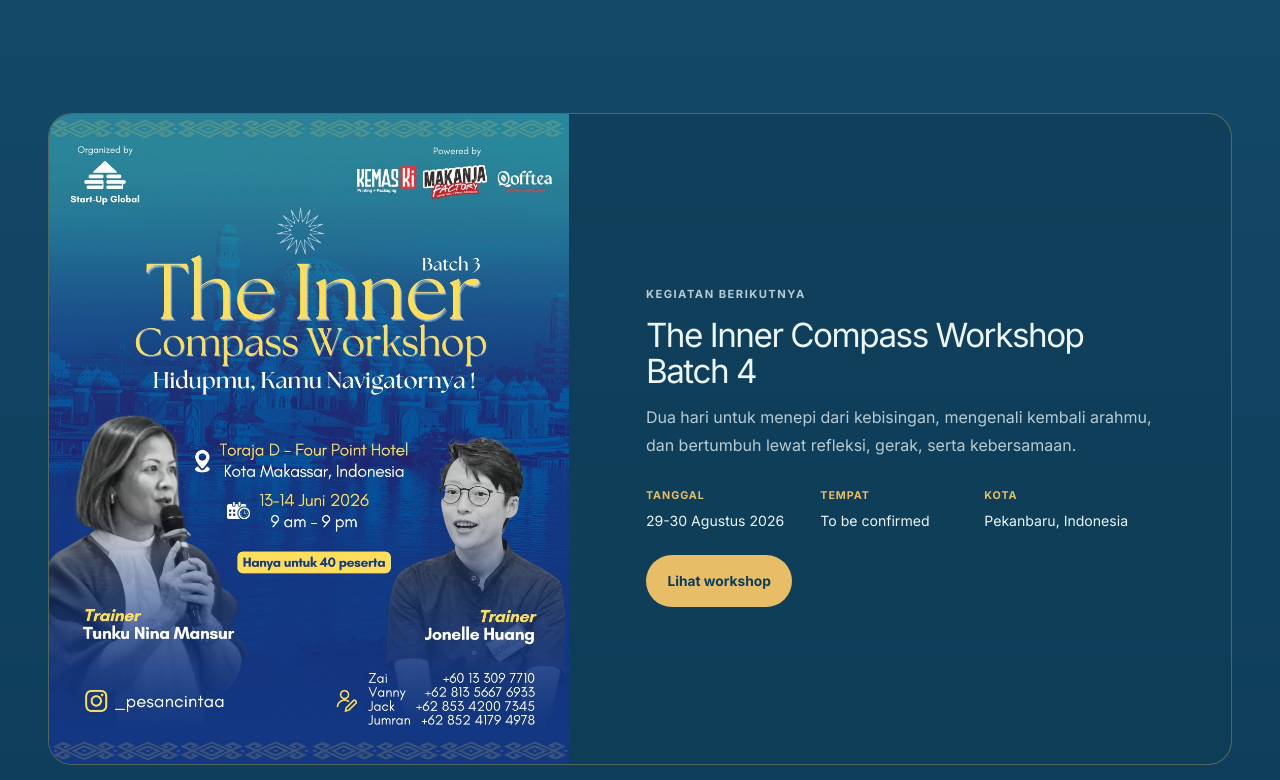
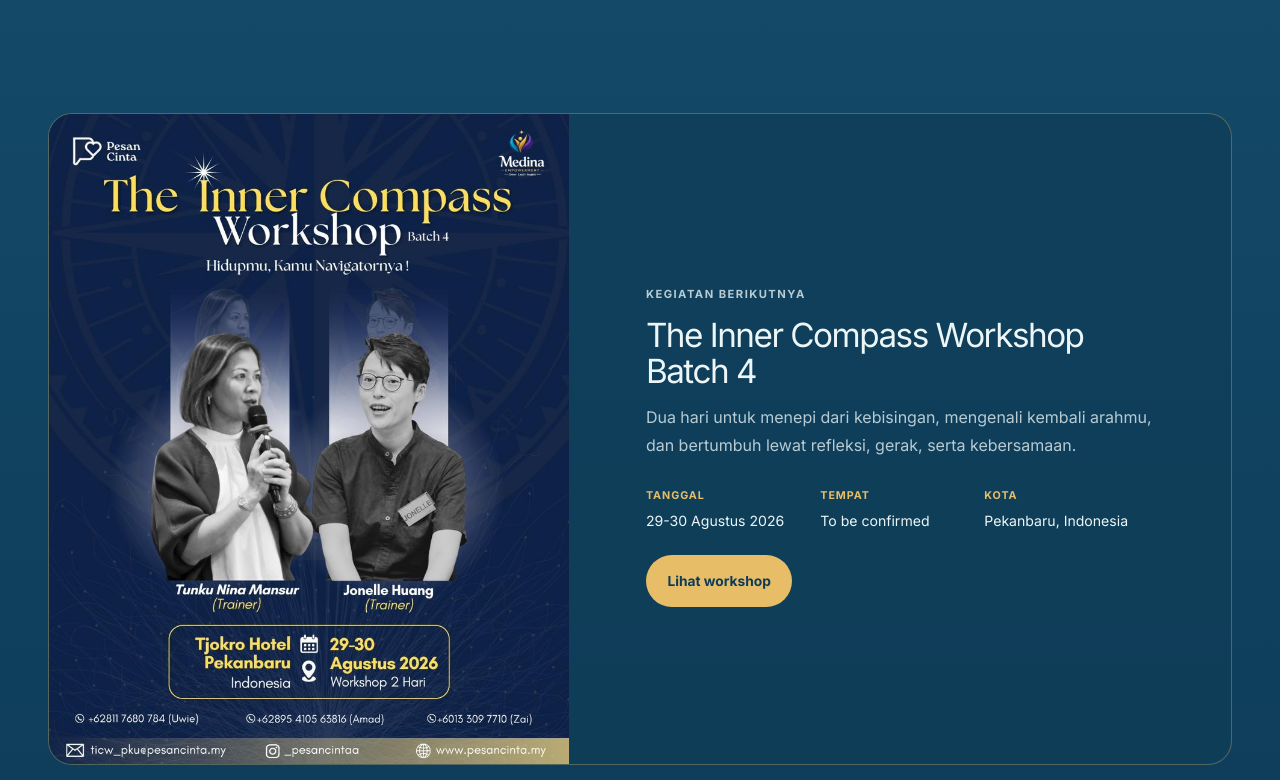
Before and after one commit to zhorahmatt/pesancinta.my, a React (Vite) app: page / in a window 1280 px wide. Shown: the part 4180-4960 px from the top of the page. Built offline with nearby package versions, Linux system fonts and the light colour scheme; no server answers.

Commit message:
update the image on homepage kegiatan

```diff
--- a/src/content/pesanCintaHome.ts
+++ b/src/content/pesanCintaHome.ts
@@ -134,7 +134,7 @@
         label: 'Kegiatan berikutnya',
         title: 'The Inner Compass Workshop Batch 4',
         summary: 'Dua hari untuk menepi dari kebisingan, mengenali kembali arahmu, dan bertumbuh lewat refleksi, gerak, serta kebersamaan.',
-        media: '/g17.jpeg',
+        media: '/ticw_pekanbaru.jpeg',
         date: '29-30 Agustus 2026',
         venue: 'To be confirmed',
         city: 'Pekanbaru, Indonesia',
@@ -214,7 +214,7 @@
         label: 'Aktiviti seterusnya',
         title: 'The Inner Compass Workshop Batch 4',
         summary: 'Dua hari untuk menjauh sejenak daripada kebisingan, mengenali kembali arahmu, dan bertumbuh melalui refleksi, gerak, serta kebersamaan.',
-        media: '/g17.jpeg',
+        media: '/ticw_pekanbaru.jpeg',
         date: '29-30 Ogos 2026',
         venue: 'To be confirmed',
         city: 'Pekanbaru, Indonesia',
```
